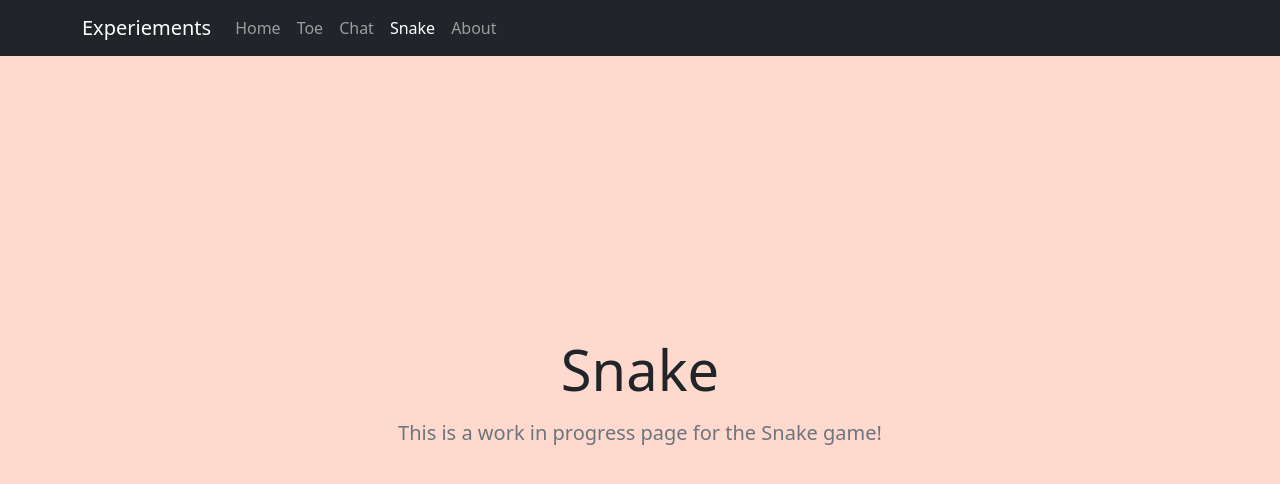
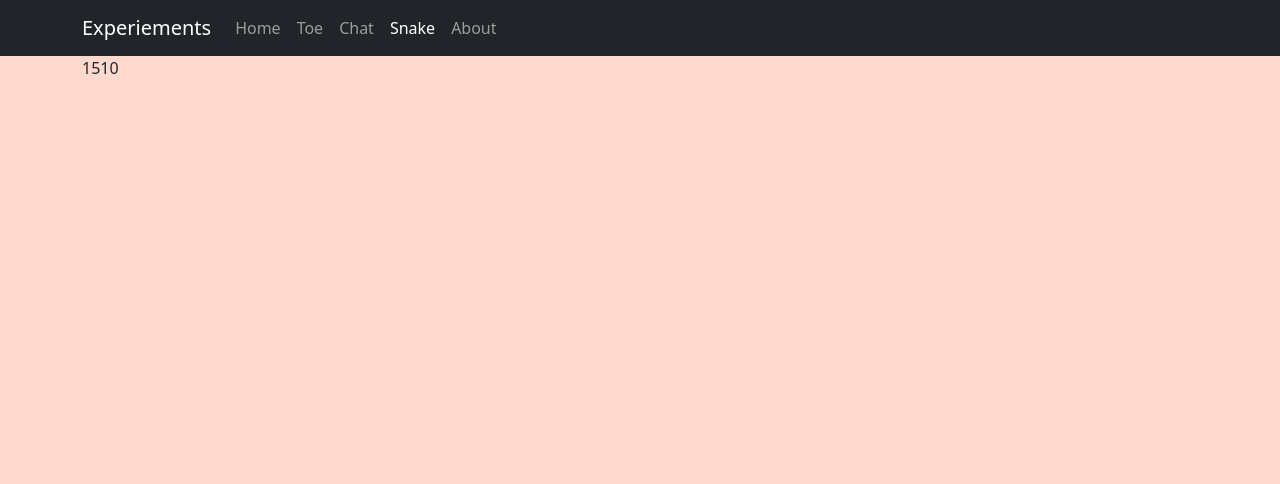
Before and after one commit to bcso/Experiements, a React app in the folder client/: page /snake in a window 1280 px wide. Shown: the top 484 px of the page. Built offline with nearby package versions, Linux system fonts and the light colour scheme.

Commit message:
Create initial snake board state

```diff
--- /dev/null
+++ b/client/src/components/Games/Snake/components/Board.tsx
@@ -0,0 +1,28 @@
+import React from "react";
+import { Container } from "react-bootstrap";
+import styles from "../css/Board.module.css";
+import { ISnakeBoardProps } from "../types";
+
+// (parameter) gameBoard: {
+//     vSize: number;
+//     hSize: number;
+//     currentDirection: Vector;
+//     gameWin: boolean;
+//     snake: ISnake;
+//     food: IFood;
+//     obstacles?: IObstacles;
+//     emptySpaces: IEmpty;
+// }
+
+function Board({...gameBoard} : ISnakeBoardProps) {
+    return (
+        <>
+            <Container>
+                {gameBoard.vSize}
+                {gameBoard.hSize}
+            </Container>
+        </>
+    )
+}
+
+export default Board;
--- a/client/src/components/Games/Snake/components/Snake.tsx
+++ b/client/src/components/Games/Snake/components/Snake.tsx
@@ -1,13 +1,20 @@
-import React from 'react';
+import React, { useState } from 'react';
 import PageBaseLayout from '../../../common/PageBaseLayout';
 import PageInProgress from '../../../common/PageInProgress';
+import { initSnakeGameBoard } from '../helpers/helpers';
+import Board from './Board';
 
 function Snake() {
+
+    const [gameBoard, setBoardState] = useState(initSnakeGameBoard());
+
     return(
         <PageBaseLayout pageTitle="Snake">
-            <PageInProgress
+            {/* <PageInProgress
                 pageTitle="Snake"
-                pageDescription="This is a work in progress page for the Snake game!"/>
+                pageDescription="This is a work in progress page for the Snake game!"/> */}
+
+            <Board {...gameBoard} />
         </PageBaseLayout>
     )
 }
--- /dev/null
+++ b/client/src/components/Games/Snake/helpers/helpers.ts
@@ -0,0 +1,48 @@
+import { Coord, IEmpty, ISnakeBoardProps } from "../types";
+
+export function initSnakeGameBoard() : ISnakeBoardProps {
+
+    const snakeCoordinates : Array<Coord> = [[0,0], [0,1], [0,2]];
+    const foodCoordinates : Array<Coord>  = [[2,2]];
+    const obstaclesCoordiinates : Array<Coord> = [[3,3]];
+    const vSize : number = 15;
+    const hSize : number = 10;
+
+    const emptyCoordinates : Array<Coord> = [];
+
+    for (let i=0; i<vSize; i++)
+    {
+        for (let j=0; j<hSize; j++)
+        {
+            const candidate : Coord = [i,j];
+            if (!snakeCoordinates.includes(candidate) &&
+                !foodCoordinates.includes(candidate) &&
+                !obstaclesCoordiinates.includes(candidate))
+            {
+                emptyCoordinates.push([i,j]);
+            }
+        }
+    }
+
+    return {
+        vSize : vSize,
+        hSize : hSize,
+        currentDirection : [0 , 1],
+        gameWin: false,
+        snake: {
+            coordinates : snakeCoordinates,
+            aliveState : true
+        },
+        food : {
+            coordinates : foodCoordinates,
+            consumed : false
+        },
+        obstacles : {
+            coordinates : obstaclesCoordiinates
+        },
+        emptySpaces : {
+            coordinates : emptyCoordinates
+        }
+
+    }
+}
--- /dev/null
+++ b/client/src/components/Games/Snake/types.ts
@@ -0,0 +1,38 @@
+export type Vector = [number, number];
+export type Coord = [number, number];
+
+export interface IGameState
+{
+
+}
+
+export interface ISnakeBoardProps {
+    vSize : number,
+    hSize : number,
+    currentDirection : Vector, // Direction of the head
+    gameWin : boolean,
+    snake: ISnake,
+    food: IFood,
+    obstacles?: IObstacles,
+    emptySpaces: IEmpty
+}
+
+export interface ICell {
+    coordinates : Array<Coord>;
+}
+
+export interface IObstacles extends ICell {
+
+}
+
+export interface IFood extends ICell {
+    consumed : boolean;
+}
+
+export interface ISnake extends ICell {
+    aliveState: boolean;
+}
+
+export interface IEmpty extends ICell {
+
+}
```
Also changed, not shown: client/src/components/Games/Snake/design.md (added, +59 -0 lines), client/src/components/Games/Snake/css/Board.module.css (added).
